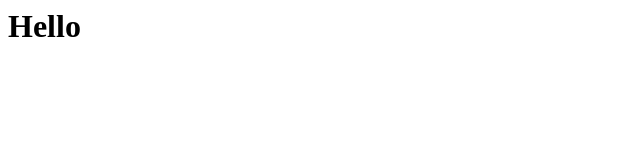
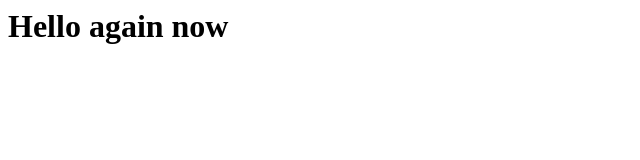
Before and after one commit to Dhanushgowdakr2000/sample_2, a plain HTML site: page index.html in a window 1280 px wide. Shown: the whole page, without its empty margins (0-640 px from the left). Drawn offline with Linux system fonts and the light colour scheme.

Commit message:
New update

```diff
--- a/index.html
+++ b/index.html
@@ -1 +1 @@
-<h1>Hello</h1>
+<h1>Hello again now</h1>
```
